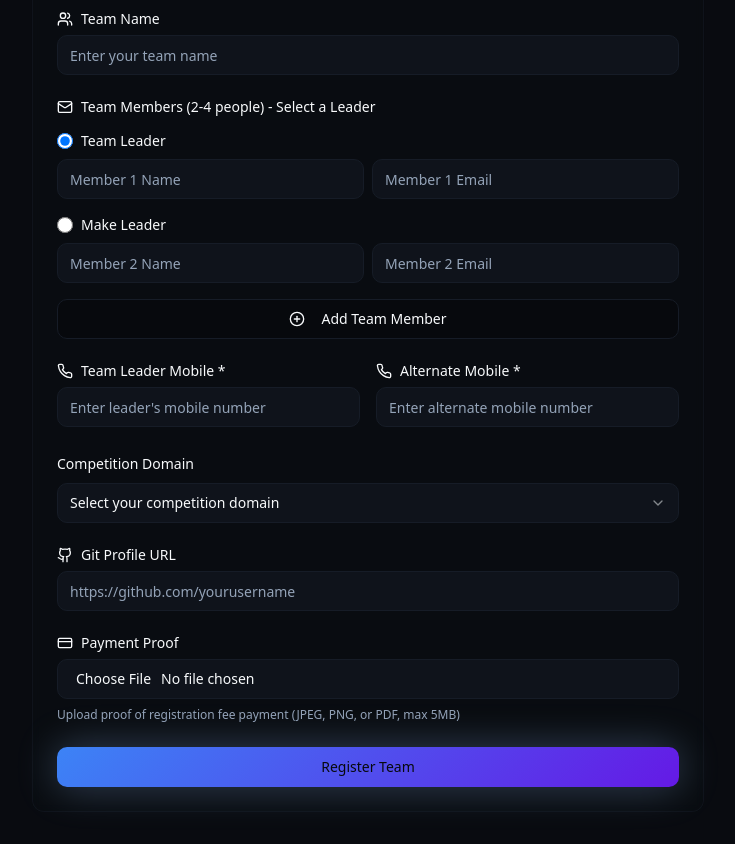
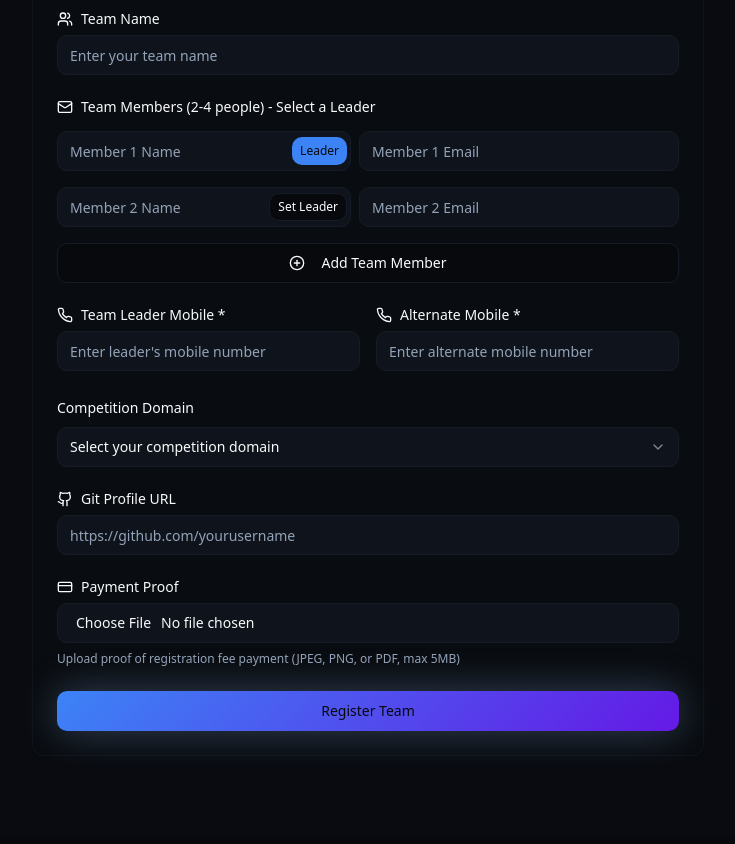
Before and after one commit to abhi120508/hackabhigna-hub, a React (Vite) app: page / in a window 1280 px wide. Shown: the part 1880-2724 px from the top of the page, without its empty margins (272-1007 px from the left). Built offline with nearby package versions, Linux system fonts and the light colour scheme.

Commit message:
Add team leader button

```diff
--- a/src/components/RegistrationForm.tsx
+++ b/src/components/RegistrationForm.tsx
@@ -246,41 +246,27 @@ export function RegistrationForm() {
             </Label>
             {participants.map((participant, index) => (
               <div key={index} className="space-y-2">
-                <div className="flex items-center gap-2 mb-2">
-                  <div className="flex items-center space-x-2">
-                    <input
-                      type="radio"
-                      id={`leader-${index}`}
-                      name="teamLeader"
-                      checked={leaderIndex === index}
-                      onChange={() => setLeaderIndex(index)}
-                      className="w-4 h-4 text-primary"
-                    />
-                    <Label htmlFor={`leader-${index}`} className="text-sm font-medium">
-                      {leaderIndex === index ? "Team Leader" : "Make Leader"}
-                    </Label>
-                  </div>
-                  {participants.length > 2 && (
-                    <Button
-                      type="button"
-                      variant="outline"
-                      size="sm"
-                      onClick={() => removeParticipant(index)}
-                      className="px-3 ml-auto"
-                    >
-                      <MinusCircle className="w-4 h-4" />
-                    </Button>
-                  )}
-                </div>
-                <div className="grid grid-cols-1 md:grid-cols-2 gap-2">
+                <div className="relative">
+                  <div className="flex gap-2">
+                    <div className="relative flex-1">
                       <Input
                         value={participant.name}
                         onChange={(e) =>
                           updateParticipant(index, "name", e.target.value)
                         }
                         placeholder={`Member ${index + 1} Name`}
-                    className="bg-input/50"
+                        className="bg-input/50 pr-32"
                       />
+                      <Button
+                        type="button"
+                        variant={leaderIndex === index ? "default" : "outline"}
+                        size="sm"
+                        onClick={() => setLeaderIndex(index)}
+                        className="absolute right-1 top-1/2 -translate-y-1/2 px-2 py-1 h-7 text-xs"
+                      >
+                        {leaderIndex === index ? "Leader" : "Set Leader"}
+                      </Button>
+                    </div>
                     <Input
                       type="email"
                       value={participant.email}
@@ -288,8 +274,20 @@ export function RegistrationForm() {
                         updateParticipant(index, "email", e.target.value)
                       }
                       placeholder={`Member ${index + 1} Email`}
-                    className="bg-input/50"
+                      className="bg-input/50 flex-1"
                     />
+                    {participants.length > 2 && (
+                      <Button
+                        type="button"
+                        variant="outline"
+                        size="sm"
+                        onClick={() => removeParticipant(index)}
+                        className="px-3"
+                      >
+                        <MinusCircle className="w-4 h-4" />
+                      </Button>
+                    )}
+                  </div>
                 </div>
               </div>
             ))}
```
Lines whose indentation alone changed are shown as unchanged.
